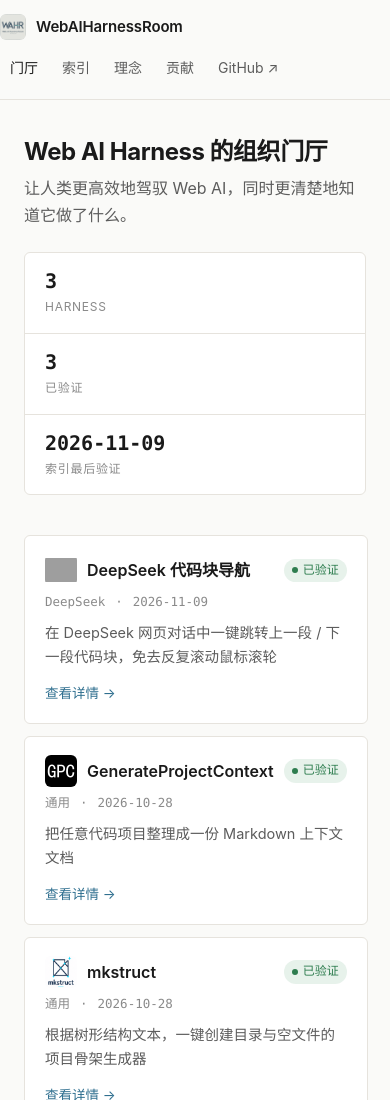
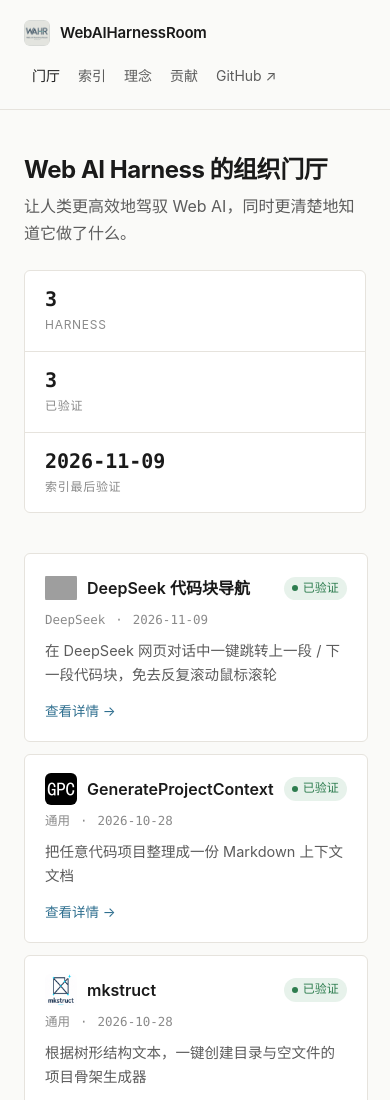
Before and after one commit to WebAIHarnessRoom/WebAIHarnessRoom.github.io, a plain HTML site: page index.html in a window 390 px wide. Shown: the top 1100 px of the page. Drawn offline with Linux system fonts and the light colour scheme; grey boxes are pictures that could not be loaded.

Commit message:
'优化手机端的显示'

```diff
--- a/assets/style.css
+++ b/assets/style.css
@@ -339,9 +339,18 @@ code { font-family: var(--mono); }
 
 /* ===== Responsive ===== */
 @media (max-width: 720px) {
-  .header-inner { height: auto; padding: 14px 0; flex-direction: column; align-items: flex-start; gap: 10px; }
-  .site-nav { flex-wrap: wrap; }
-  .hero { padding: 36px 0 24px; }
+  .header-inner {
+    height: auto;
+    padding-top: max(20px, env(safe-area-inset-top, 0px));
+    padding-bottom: 16px;
+    /* 不要写 padding 简写，左右保持 .container 的 24px */
+    flex-direction: column;
+    align-items: flex-start;
+    gap: 12px;
+  }
+  .site-nav { flex-wrap: wrap; gap: 2px; }
+  .site-nav a { padding: 6px 8px; }
+  .hero { padding: 44px 0 24px; }
   .hero h1 { font-size: 24px; }
   .status-bar { grid-template-columns: 1fr; }
   .status-item { border-right: none; border-bottom: 1px solid var(--border); }
```
